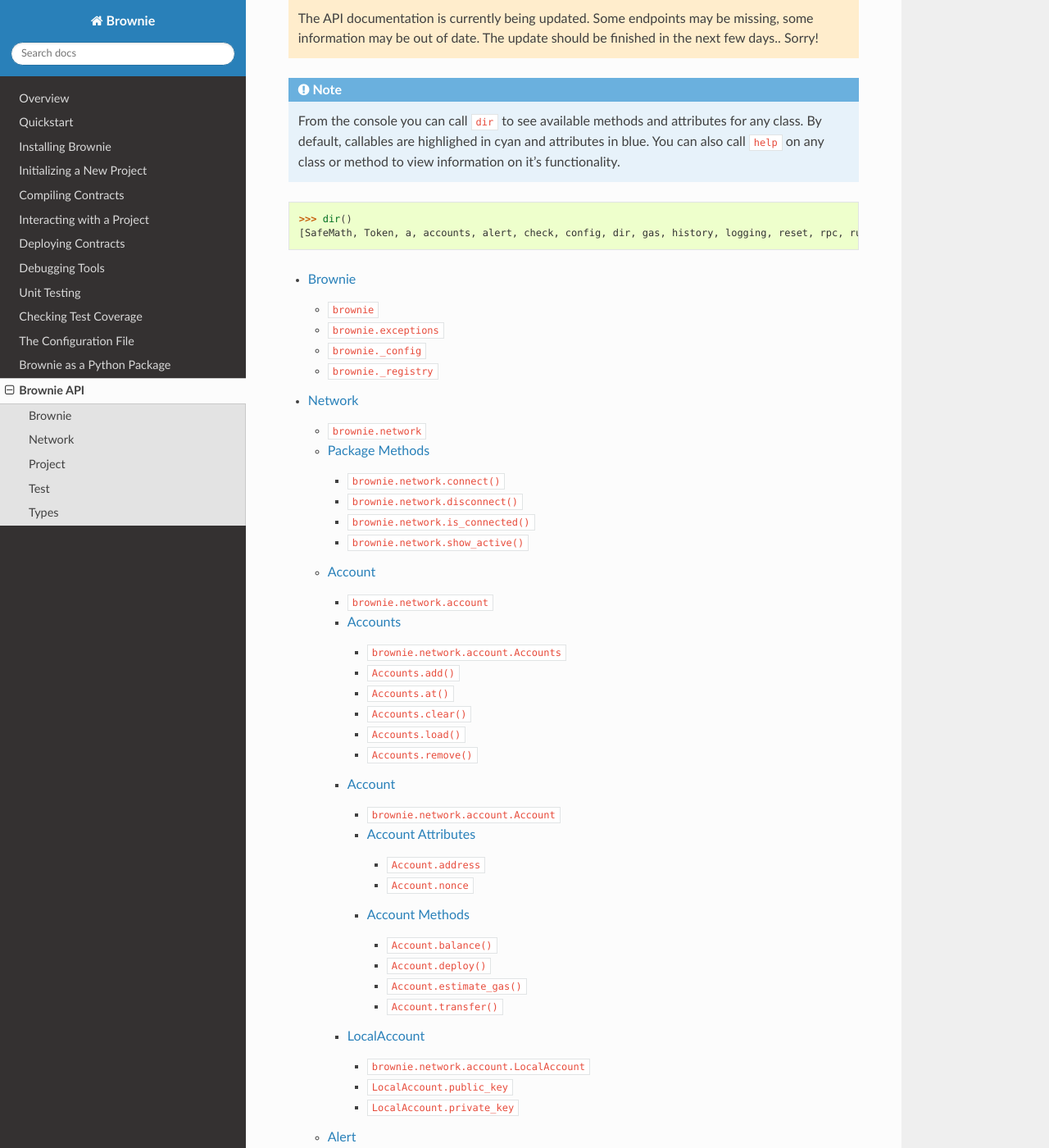
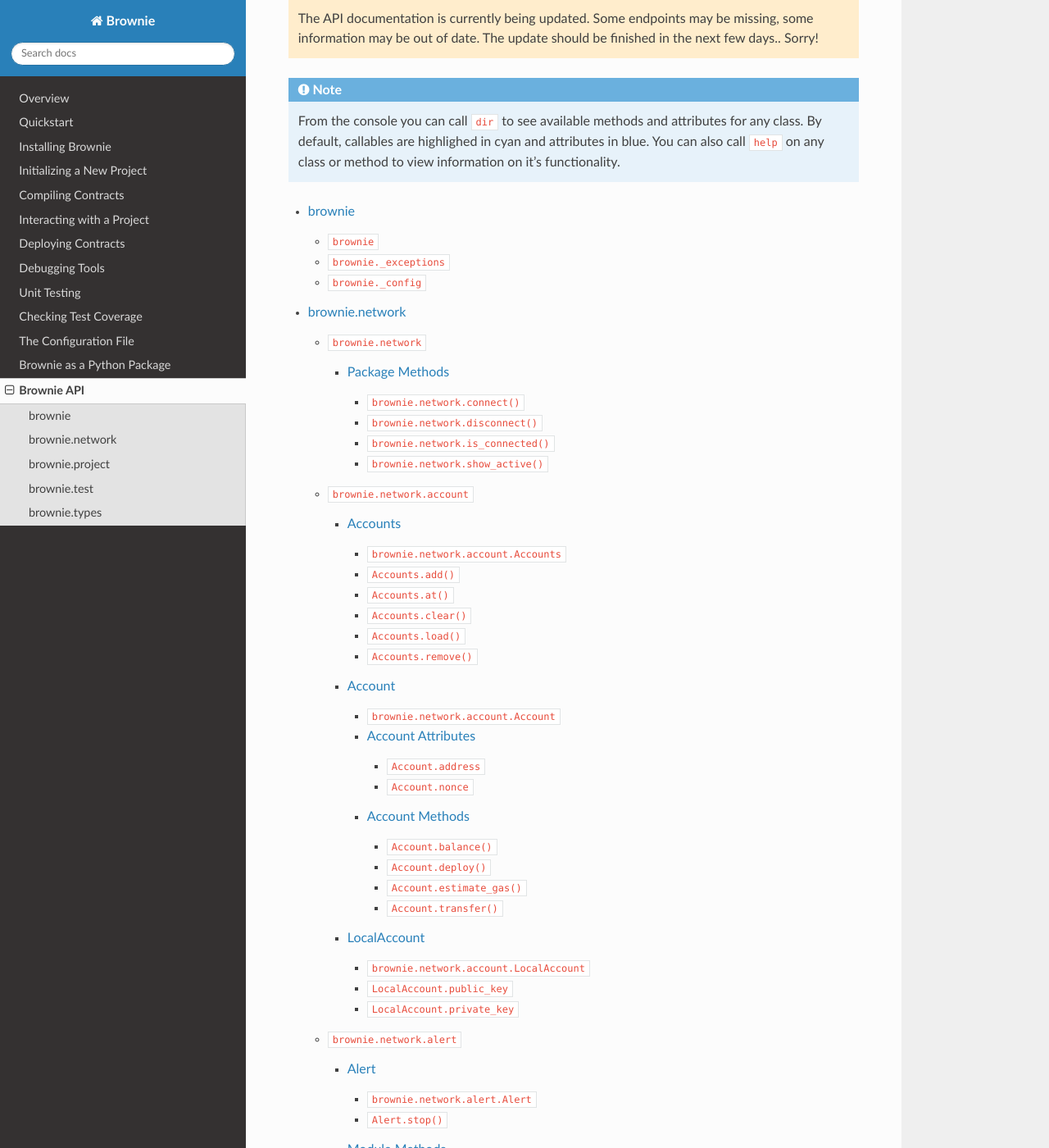
Before and after one commit to eth-brownie/brownie, a Sphinx documentation site: the page built from docs/api.rst, in a window 1280 px wide and 1400 px high, scrolled down 238 px. Shown: the whole window at 82% size. Built offline with Sphinx 7.4.7 and the Read the Docs theme 2.0.0, drawn with Linux system fonts in a browser that asks for light colours; pages that are not in the unit, such as notebooks, are missing from menus; some of the changed text lies outside the part shown.

Commit message:
formatting

```diff
--- a/docs/api.rst
+++ b/docs/api.rst
@@ -14,16 +14,11 @@
 
     From the console you can call ``dir`` to see available methods and attributes for any class. By default, callables are highlighed in cyan and attributes in blue. You can also call ``help`` on any class or method to view information on it's functionality.
 
-.. code-block:: python
-
-    >>> dir()
-    [SafeMath, Token, a, accounts, alert, check, config, dir, gas, history, logging, reset, rpc, run, web3, wei]
-
 .. toctree::
 
     :maxdepth: 2
-    Brownie <api-brownie.rst>
-    Network <api-network.rst>
-    Project <api-project.rst>
-    Test <api-test.rst>
-    Types <api-types.rst>
+    brownie <api-brownie.rst>
+    brownie.network <api-network.rst>
+    brownie.project <api-project.rst>
+    brownie.test <api-test.rst>
+    brownie.types <api-types.rst>
```
Also changed, not shown: docs/api-brownie.rst (+13 -7 lines), docs/api-network.rst (+20 -32 lines), docs/api-project.rst (+8 -13 lines), docs/api-test.rst (+6 -9 lines), docs/api-types.rst (+6 -9 lines).
